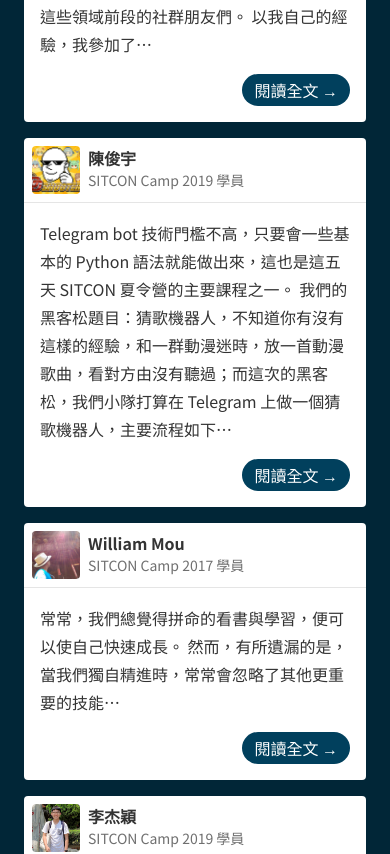
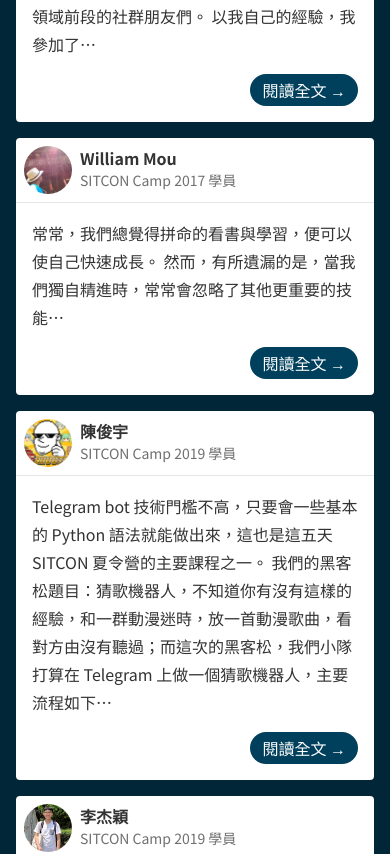
Before and after one commit to sitcon-tw/camp2024, a Next.js app: page /2023/ in a window 390 px wide. Shown: the part 6860-7714 px from the top of the page. Built offline with nearby package versions, Linux system fonts and the light colour scheme.

Commit message:
updated reports

```diff
--- a/components/Reports.tsx
+++ b/components/Reports.tsx
@@ -1,15 +1,15 @@
 import Link from 'next/link'
-function Report({ children, avatar, name, year, more }: {
+function Report({ children, avatar, name, year, href }: {
   children: React.ReactNode,
   avatar: string,
   name: string,
   year: string,
-  more: string,
+  href: string,
 }) {
   return (
-    <div className="flex flex-col items-center min-w-[250px] bg-white text-[#333] rounded mx-2">
+    <div className="flex flex-col items-center bg-white text-[#333] rounded">
       <div className="flex items-center justify-center gap-2 p-2 leading-4 w-full">
-        <img src={avatar} className="w-12 h-12 rounded" />
+        <img src={avatar} className="w-12 h-12 rounded-full" />
         <div className="flex-1">
           <div className="font-bold">{name}</div>
           <div className="opacity-70 text-sm mt-1">SITCON Camp {year} 學員</div>
@@ -18,7 +18,7 @@ function Report({ children, avatar, name, year, more }: {
       <div className="p-4 border-t border-black border-opacity-10 w-full">{children}</div>
       <div className="flex-1"></div>
       <div className="p-4 pt-0 flex justify-end w-full">
-        <Link href="/" className="bg-[#01405D] text-white py-2 px-3 rounded-full leading-4">閱讀全文 →</Link>
+        <Link href={href} target={href.startsWith("http") ? `_blank` : ``} className="bg-[#01405D] text-white py-2 px-3 rounded-full leading-4">閱讀全文 →</Link>
       </div>
     </div>
   )
@@ -26,24 +26,27 @@ function Report({ children, avatar, name, year, more }: {
 }
 export default function Reports() {
   return (
-    <div className="container mx-auto grid grid-cols-1 md:grid-cols-2 gap-4 mt-16">
-      <Report avatar="/2023/records-avatar/I7iV7Fo.jpeg" name="Vincent55" year="2019" more="1">
+    <div className="grid grid-cols-1 lg:grid-cols-3 gap-4 mt-16 mx-4 scroll-mt-32 " id="reports">
+      <Report avatar="/2023/records-avatar/I7iV7Fo.jpeg" name="Vincent55" year="2019" href="/report/vincent">
         在參加 SITCON 夏令營前，我只知道資訊中的演算法競賽，參加後，我知道資安、專案開發、人工智慧…等領域，甚至認識到了在這些領域前段的社群朋友們。
         以我自己的經驗，我參加了…
       </Report>
-      <Report avatar="/2023/records-avatar/RlcXMX1.png" name="陳俊宇" year="2019" more="https://forum.gamer.com.tw/C.php?bsn=60292&snA=5734&tnum=1">
+      <Report avatar="/2023/records-avatar/rnV72WM.jpeg" name="William Mou" year="2017" href="/report/william-mou">
+        常常，我們總覺得拼命的看書與學習，便可以使自己快速成長。
+        然而，有所遺漏的是，當我們獨自精進時，常常會忽略了其他更重要的技能…
+      </Report>
+      <Report avatar="/2023/records-avatar/RlcXMX1.png" name="陳俊宇" year="2019" href="https://forum.gamer.com.tw/C.php?bsn=60292&snA=5734&tnum=1">
         Telegram bot 技術門檻不高，只要會一些基本的 Python 語法就能做出來，這也是這五天 SITCON 夏令營的主要課程之一。
         我們的黑客松題目：猜歌機器人，不知道你有沒有這樣的經驗，和一群動漫迷時，放一首動漫歌曲，看對方由沒有聽過；而這次的黑客松，我們小隊打算在 Telegram 上做一個猜歌機器人，主要流程如下…
       </Report>
-      <Report avatar="/2023/records-avatar/rnV72WM.jpeg" name="William Mou" year="2017" more="1">
-        常常，我們總覺得拼命的看書與學習，便可以使自己快速成長。
-        然而，有所遺漏的是，當我們獨自精進時，常常會忽略了其他更重要的技能…
-      </Report>
-      <Report avatar="/2023/records-avatar/SY6Zi2x.jpeg" name="李杰穎" year="2019" more="https://jayin92.github.io/posts/2019-sitcon-camp/">
+      <Report avatar="/2023/records-avatar/SY6Zi2x.jpeg" name="李杰穎" year="2019" href="https://jayin92.github.io/posts/2019-sitcon-camp/">
         這是我參加過課程最硬的營隊，也是唯一一次在營期中熬夜到三點的。
         這次程式開發的經驗真的讓我了解到什麼叫跟時間賽跑，我從來沒有打 code 打到凌晨 3 點，早上 7 點起來繼續的經驗。而且做出來的成品是真的可以用的，就真的非常非常有成就感，期望以後還有機會體驗到這種開發的經驗。
         SITCON 2020 我會去的！！！（當工人感覺不錯呢）
       </Report>
+      <Report avatar="/2023/records-avatar/avatar.svg" name="楊芷安" year="2019" href="https://anjoincamp.blogspot.com/2019/08/sitcon-camp.html">
+        “視”界咖啡館使用座談會的形式對講師們問問題，輪到與 PCman 的訪談，其實一開始我對他比較沒有那麼感興趣，但後來他分享自己如何從學醫回到資工的經驗還挺精彩的，他也將醫生檢查病人的那套 SOP 運用在 debug 上，強大的 SOP，居然不只可以用在當市長，還可以 debug 啊~
+      </Report>
     </div>
   )
 }
--- /dev/null
+++ b/pages/report/vincent.tsx
@@ -0,0 +1,17 @@
+import SectionTitle from "../../components/SectionTitle";
+import Link from "next/link";
+export default function Records() {
+  return (
+    <>
+      <SectionTitle id="report">Vincent</SectionTitle>
+      <h2 className="text-center text-2xl font-bold -mt-4 mb-4">學員心得</h2>
+      <div className="container prose prose-invert lg:prose-xl">
+        <p>在參加 SITCON 夏令營前，我只知道資訊中的演算法競賽，參加後，我知道資安、專案開發、人工智慧…等領域，甚至認識到了在這些領域前段的社群朋友們。</p>
+        <p>以我自己的經驗，我參加了 2019 年的 SITCON 夏令營。在營期前，視界咖啡館與黑客松的活動令我十分感興趣。營期後，視界咖啡館讓我見到了許多資訊領域內的大神，更能聽他們的故事，並詢問意見，在 SITCON 夏令營是我第一次參加黑客松，也透過這次的活動，令我了解到了合作開發與短時間熬夜，完成開發並發表的成就感，兩者成為了難以忘懷的回憶。</p>
+        <p>今年剛從高中畢業，高三上也以特殊選才這個管道錄取了六間國立大學資工系，最後選擇成大資工作為我的大學，也因為有了參與 SITCON 夏令營的經驗，我接觸了資訊中許多不同領域，更認識到了許多朋友，增廣我在資訊領域中的見聞！</p>
+        <Link href="/#reports" className="bg-[#01405D] text-white py-2 px-4 rounded-full leading-4 no-underline">⬅ 返回首頁</Link>
+
+      </div>
+    </>
+  )
+}
--- /dev/null
+++ b/pages/report/william-mou.tsx
@@ -0,0 +1,16 @@
+import SectionTitle from "../../components/SectionTitle";
+import Link from "next/link";
+export default function Records() {
+  return (
+    <>
+      <SectionTitle id="report">牟展佑 William Mou</SectionTitle>
+      <h2 className="text-center text-2xl font-bold -mt-4 mb-4">學員心得</h2>
+      <div className="container prose prose-invert lg:prose-xl">
+        <p>常常，我們總覺得拼命的看書與學習，便可以使自己快速成長。 然而，有所遺漏的是，當我們獨自精進時，常常會忽略了其他更重要的技能。缺少與他人互動，或許會錯誤的認知某些觀念在「合作」的特性，進而無法妥善運用，甚至本末倒置，使得自己的使用習慣與常人迥異。舉例而言，在運用例如 Git 版本控制工具時，自己也僅能體認他強大的功能中的一小部分；架設環境時的習慣，可能不是最好的方式等等。諸如此類的零零總總，或許在平常不會被我們所留意，但在與人合作時，卻十分重要；習慣之後，也能對開發的流程有較清晰的輪廓。</p>
+        <p>以上的新穎的觀念，是直到高一時，我參加 SITCON 夏令營才有所領悟。營期間，前半部會有高人的知識教學間經驗分享，不管之前是否學過相關概念，皆能找到一些更佳的觀念或技巧，改善自己的習慣。每一門課程會相互羈絆，透過逐步的教學疊加觀念，我們可以掌握更多相關知識；直至營期後半部，大家能夠在黑客松小試身手，運用前面所學，莽莽撞撞的合作撰寫出一個 chatbot ，縱然做出來的成果不一定精緻、完美，但在過程中與團隊一起拼命學習、除錯、交流的經歷，一定會成為難以忘懷的開發回憶。</p>
+        <p>今年，我即將自高中畢業，在 SITCON 夏令營過後的兩年間，我接觸了許多不同的領域，也錄取了清華學院學士班；能從一無所知，走向自我探索，很大程度是因為在營期間的各種「大開眼界」與體認到「黑客松的精神」，驅使我不斷向未知學習。</p>
+        <Link href="/#reports" className="bg-[#01405D] text-white py-2 px-4 rounded-full leading-4 no-underline">⬅ 返回首頁</Link>
+      </div>
+    </>
+  )
+}
```
